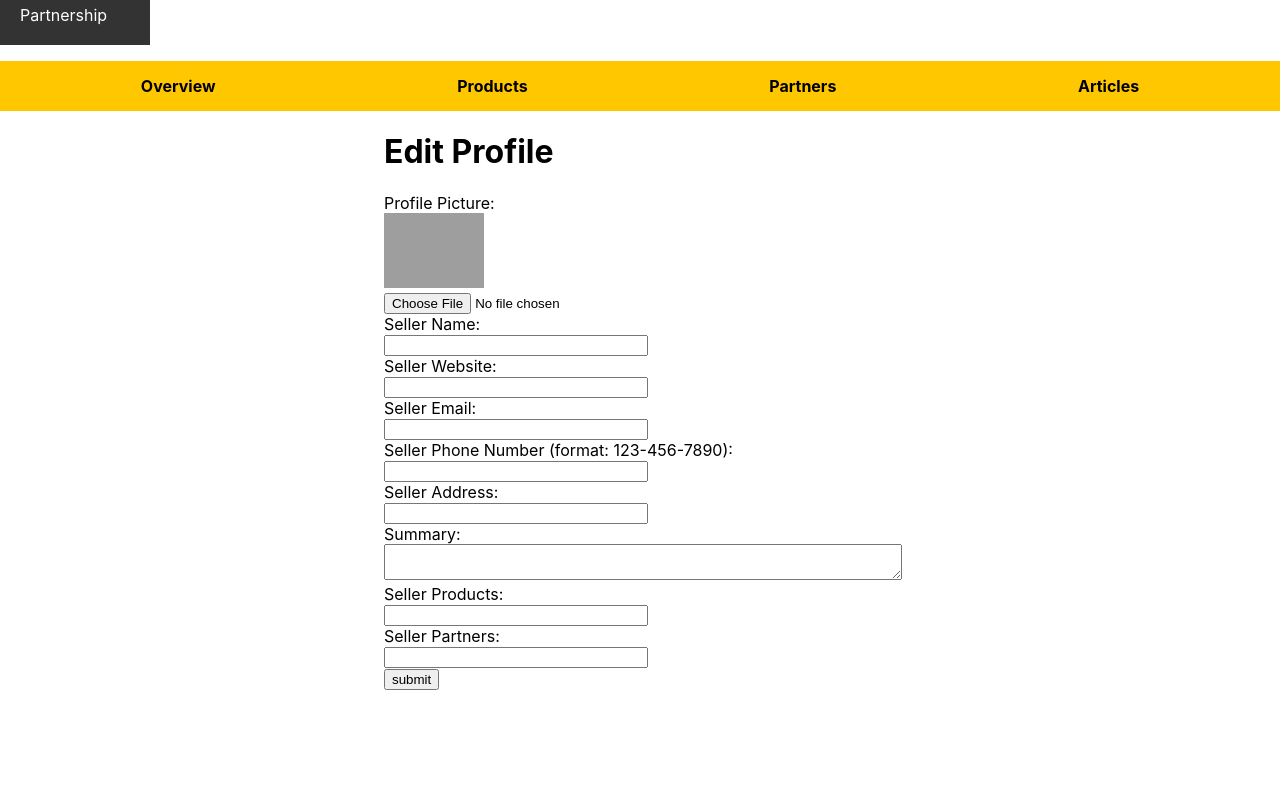
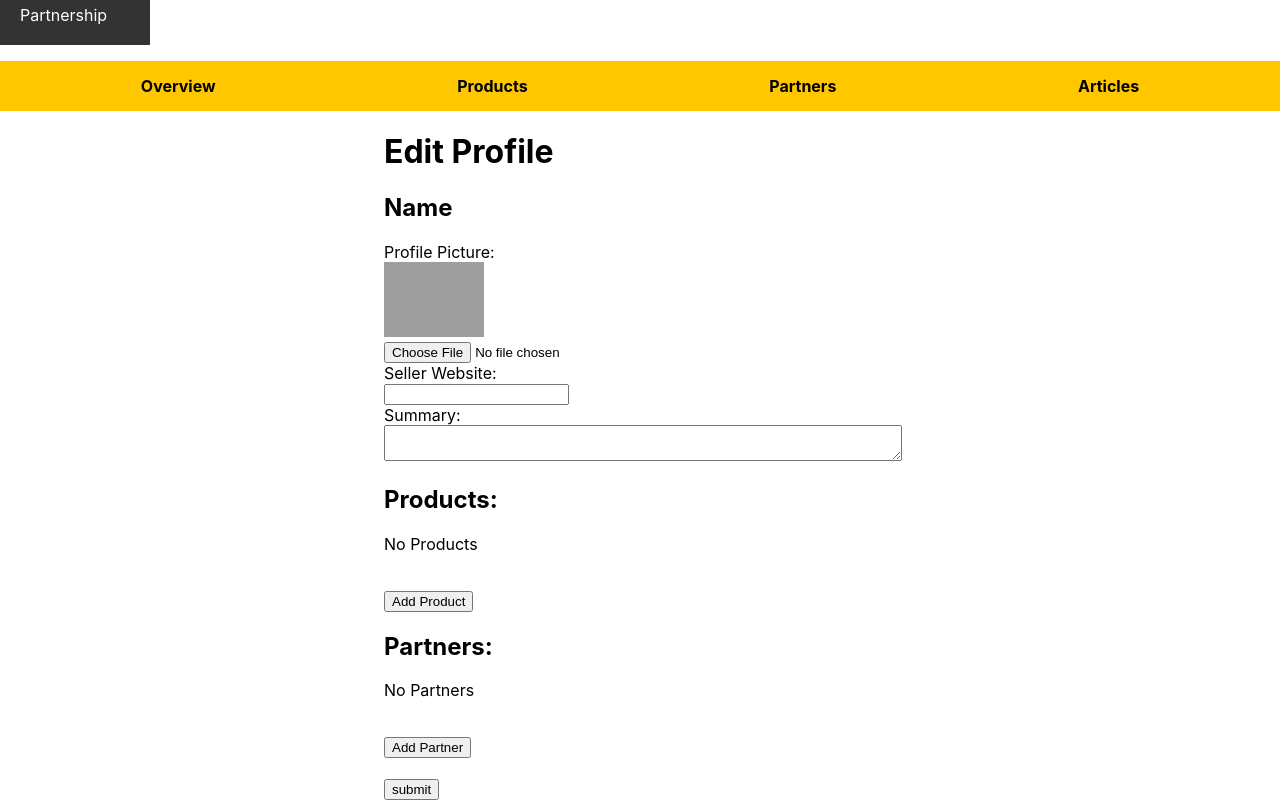
Before and after one commit to JG0313/Seller_Page, a React (Create React App) app in the folder react-website/: page /edit-overview in a window 1280 px wide. Shown: the part 396-1196 px from the top of the page. Before the commit the page ends 1086 px from the top, so only its background shows below. Built offline with nearby package versions, Linux system fonts and the light colour scheme; grey boxes are pictures that could not be loaded.

Commit message:
product and partners on edit page

```diff
--- a/react-website/src/assets/edit-overview.css
+++ b/react-website/src/assets/edit-overview.css
@@ -19,3 +19,23 @@
     width: 100%;
     resize: vertical;
 }
+
+.productThumbnailHolder
+{
+    background-color: bisque;
+}
+
+.productThumbnail
+{
+    background-color: bisque;
+}
+
+.partnerThumbnailHolder
+{
+    background-color: palegreen;
+}
+
+.partnerThumbnail
+{
+    background-color: palegreen;
+}
--- a/react-website/src/pages/base-edit-overview.js
+++ b/react-website/src/pages/base-edit-overview.js
@@ -1,14 +1,13 @@
-import React from "react";
+import React, { Component } from "react";
 import '../assets/edit-overview.css';
 import { useState } from 'react';
+import { createRoot } from 'react-dom/client';
+
+const defaultImage = "https://upload.wikimedia.org/wikipedia/commons/a/ac/Default_pfp.jpg";
 
 const BaseEditOverview = () => {
 
-    const [seller_name, setName] = useState("");
     const [seller_website, setWebsite] = useState("");
-    const [seller_email, setEmail] = useState("");
-    const [seller_phoneNumber, setPhoneNumber] = useState("");
-    const [seller_address, setAddress] = useState("");
     const [seller_summary, setSummary] = useState("");
 
     const handleOnSubmit = async(e) => {
@@ -16,7 +15,7 @@ const BaseEditOverview = () => {
         let result = await fetch(
             'http://localhost:8080/create', {
                 method: "post",
-                body: JSON.stringify({ seller_name, seller_website, seller_email, seller_phoneNumber, seller_address, seller_summary }),
+                body: JSON.stringify({ seller_website, seller_summary }),
                 headers: {
                     'Content-Type': 'application/json'
                 }
@@ -25,76 +24,66 @@ const BaseEditOverview = () => {
         console.warn(result);
         if (result) {
             alert("Data saved succesfully");
-            setEmail("");
-            setName("");
-            setPhoneNumber("");
             setSummary("");
+            setWebsite("");
         }
     }
+
+    window.addEventListener('load', LoadDataToEditPage);
+
     return (
     <div className="editForm">
         <h1> Edit Profile </h1>
-        <form action = "" >
-            <label for="seller_picture">Profile Picture:</label>
+
+        <h2 id = "seller_name"> Name </h2>
+
+        <label htmlFor="seller_picture">Profile Picture:</label>
         <br></br>
-            <img alt = "seller profile" id = "seller_picture_display" src="https://upload.wikimedia.org/wikipedia/commons/a/ac/Default_pfp.jpg"></img>
+
+        <img alt = "seller profile" id = "seller_picture_display" src={defaultImage}></img>
         <br></br>
+
         <input required type="file" id="seller_picture" name="seller_picture"
         onChange={UpdateSellerDisplayPicture} accept="image/png, image/jpeg"></input>
         <br></br>
 
-            <label for="seller_name">Seller Name:</label>
-            <br></br>
-            <input required type="text" id="seller_name" name="seller_name"
-            onChange={(e) => setName(e.target.value)}
-            value = { seller_name }></input>
-            <br></br>
-
-            <label for="seller_website">Seller Website:</label><br></br>
+        <label htmlFor="seller_website">Seller Website:</label><br></br>
         <input required type="url" id="seller_website" name="seller_website"
         onChange={(e) => setWebsite(e.target.value)}
         value = { seller_website }></input>
         <br></br>
 
-            <label for="seller_email">Seller Email:</label>
-            <br></br>
-            <input required type="email" id="seller_email" name="seller_email"
-            onChange={(e) => setEmail(e.target.value)}
-            value = { seller_email }></input>
-            <br></br>
-
-            <label for="seller_phoneNumber">Seller Phone Number (format: 123-456-7890):</label>
-            <br></br>
-            <input type="tel" id="seller_phoneNumber" name="seller_phoneNumber" pattern="[0-9]{3}-[0-9]{3}-[0-9]{4}" required
-            onChange={(e) => setPhoneNumber(e.target.value)}
-            value = { seller_phoneNumber }></input>
-            <br></br>
-
-            <label for="seller_address">Seller Address:</label>
-            <br></br>
-            <input required type="text" id="seller_address" name="seller_address"
-            onChange={(e) => setAddress(e.target.value)}
-            value = { seller_address }></input>
-            <br></br>
-
-            <label for="seller_summary">Summary:</label>
+        <label htmlFor="seller_summary">Summary:</label>
         <br></br>
         <textarea required id="seller_summary" type="text" name="seller_summary"
         onChange={(e) => setSummary(e.target.value)}
         value = { seller_summary }></textarea>
         <br></br>
 
-            <label for="seller_products">Seller Products:</label>
+        {/* Will update after talking to other team */}
+
+        <label htmlFor="seller_products"><h2>Products:</h2></label>
+
+        <div id = "seller_products">
+            <p>No Products</p>
+        </div>
+
         <br></br>
-            <input required multiple type="text" id="seller_products" name="seller_products"></input>
+        <button onClick = { AddProduct } > Add Product </button>
         <br></br>
 
-            <label for="seller_partners">Seller Partners:</label>
+        <label htmlFor="seller_partners"><h2>Partners:</h2></label>
+
+        <div id = "seller_partners">
+            <p>No Partners</p>
+        </div>
+
         <br></br>
-            <input required multiple type="text" id="seller_partners" name="seller_partners"></input>
+        <button onClick = { AddPartner } > Add Partner </button>
+        <br></br>
+
         <br></br>
         <button type = "submit" onClick = { handleOnSubmit } > submit </button>
-        </form>
     </div>
     );
 };
@@ -106,4 +95,182 @@ function UpdateSellerDisplayPicture()
     image.src = window.URL.createObjectURL(input.files[0]);
 }
 
+function LoadDataToEditPage()
+{
+    // Get Data From Database
+    // dummy data rn
+    let data = GetUserFromID(1234);
+
+    // Load User Name
+    document.getElementById("seller_name").innerText = data.seller_name;
+    // Load Existing Summary
+    document.getElementById("seller_summary").value = data.seller_summary;
+    // Load Existing Website
+    document.getElementById("seller_website").value = data.seller_website;
+
+    // Load Existing Products
+    if(Object.hasOwn(data, 'seller_products') && data.seller_products.length > 0)
+    {
+        let domNode = document.getElementById('seller_products');
+        let root = createRoot(domNode);
+        root.render(<ProductThumbnails products={data.seller_products} /> )
+    }
+
+    // Load Existing Partners
+    if(Object.hasOwn(data, 'seller_partners') && data.seller_partners.length > 0)
+    {
+        let domNode = document.getElementById('seller_partners');
+        let root = createRoot(domNode);
+        root.render(<PartnerThumbnails partners={data.seller_partners} /> )
+    }
+}
+
+//#region Get Database Values
+
+function GetProductFromID(product_ID)
+{
+    // if key is not in database
+    if(!(product_ID in dummyProductDictionary)) { return null; }
+    console.log(dummyProductDictionary[product_ID]);
+    return dummyProductDictionary[product_ID];
+}
+
+function GetPartnerFromID(partner_ID)
+{
+    // if key is not in database
+    if(!(partner_ID in dummyPartnerDictionary)) { return null; }
+    console.log(dummyPartnerDictionary[partner_ID]);
+    return dummyPartnerDictionary[partner_ID];
+}
+
+function GetUserFromID(user_ID)
+{
+    return dummyUser;
+}
+
+//#endregion
+
+//#region Visual Components
+
+class ProductThumbnails extends Component
+{
+    render() {
+        return (
+            <div className="productThumbnailHolder">
+            {
+                this.props.products.map(product_ID => <ProductThumbnail product_ID = {product_ID} />)
+            }
+            </div>
+        )
+    }
+}
+
+class ProductThumbnail extends Component
+{
+    handleClick = () => { EditProductPage(this.props.product_ID); };
+    render() {
+        let product = GetProductFromID(this.props.product_ID);
+
+        return (
+            <div className="productThumbnail">
+                <h3>{product.product_name}</h3>
+                <p>${product.product_price}</p>
+                <button onClick={this.handleClick}>Edit Product</button>
+            </div>
+        )
+    }
+}
+
+class PartnerThumbnails extends Component
+{
+    render() {
+        return (
+            <div className="partnerThumbnailHolder">
+            {
+                this.props.partners.map(partner_ID => <PartnerThumbnail partner_ID = {partner_ID}/>)
+            }
+            </div>
+        )
+    }
+}
+
+class PartnerThumbnail extends Component
+{
+    handleClick = () => { RemovePartner(this.props.partner_ID); };
+    render() {
+        let partner = GetPartnerFromID(this.props.partner_ID);
+
+        if(partner == null)
+        {
+            return null;
+        }
+
+        return (
+            <div className="partnerThumbnail">
+                <h3>{partner.partner_name}</h3>
+                <button onClick={this.handleClick}>Remove Partner</button>
+            </div>
+        )
+    }
+}
+//#endregion
+
+//#region Partner and Product Functions
+
+function AddPartner()
+{
+    // link to add partner page
+}
+
+function AddProduct()
+{
+    // link to add product page
+}
+
+function RemovePartner(partner_ID)
+{
+    console.log(partner_ID);
+}
+
+function EditProductPage(product_ID)
+{
+    console.log(product_ID);
+}
+
+//#endregion
+
+//#region Dummy Values
+
+const dummyProductDictionary =
+{
+    1001 : {product_name : "stuff", product_price : "20"},
+    1002 : {product_name : "stuff2", product_price : "50"},
+    1003 : {product_name : "stuff3", product_price : "12"},
+    1004 : {product_name : "stuff4", product_price : "3"}
+}
+
+const dummyPartnerDictionary =
+{
+    1001 : {partner_name : "guy"},
+}
+
+const dummyUser =
+{
+    seller_name : 'Anthony Drapeau',
+    seller_summary : 'does stuff',
+    seller_website : 'https://www.mundanepixel.com/',
+    seller_products :
+    [
+        1001, 1002, 1003, 1004
+    ],
+    seller_partners :
+    [
+        1001
+    ]
+};
+
+//#endregion
+
+
+
 export default BaseEditOverview;
```
Lines whose indentation alone changed are shown as unchanged.
